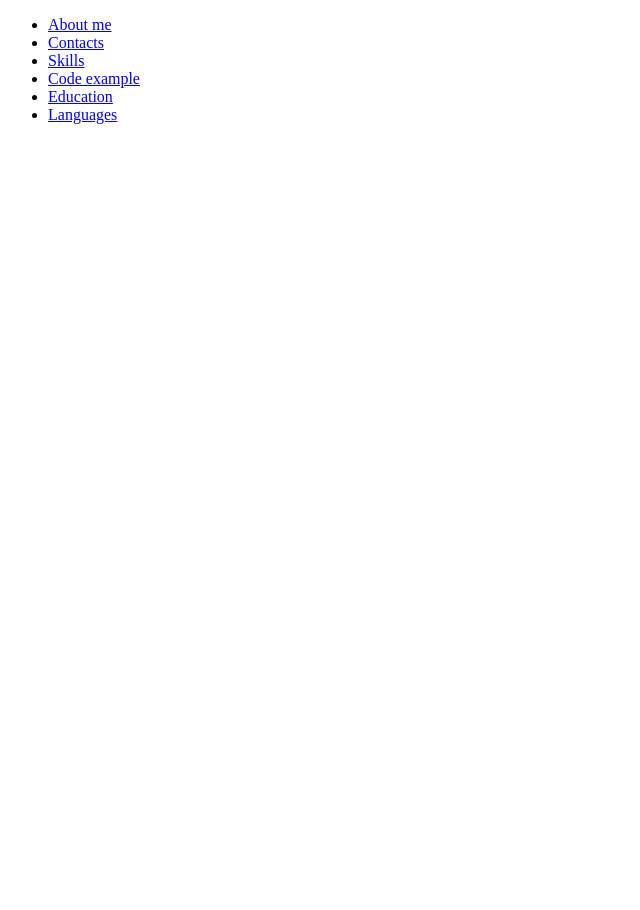
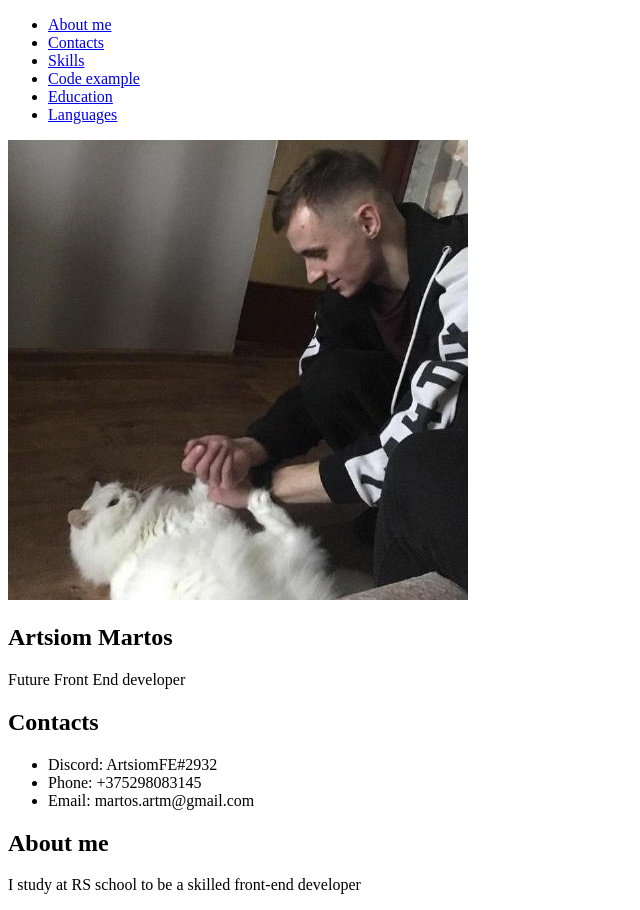
Before and after one commit to martos-art/rsschool-cv, a plain HTML site: page index.html in a window 1280 px wide. Shown: the whole page, without its empty margins (0-640 px from the left). Before the commit the page ends 800 px from the top, so only its background shows below. Drawn offline with Linux system fonts and the light colour scheme.

Commit message:
feat: add img, contacts, about me

```diff
--- a/index.html
+++ b/index.html
@@ -1,5 +1,6 @@
 <!DOCTYPE html>
 <html lang="en">
+
 <head>
     <meta charset="UTF-8">
     <meta http-equiv="X-UA-Compatible" content="IE=edge">
@@ -7,6 +8,7 @@
     <title>CV Artsiom Martos</title>
     <link rel="stylesheet" href="style.css">
 </head>
+
 <body>
     <header class="header">
         <nav class="nav-bar">
@@ -21,5 +23,36 @@
         </nav>
     </header>
 
+    <main>
+
+        <div class="profile">
+
+            <section class="profile-items">
+                <img class="avatar" src="assets/img/avatar.jfif" alt="avatar">
+                <div>
+                    <h1>Artsiom Martos</h1>
+                    <p>Future Front End developer</p>
+                </div>
+            </section>
+
+            <section class="contacts" id="contacts">
+                <h2>Contacts</h2>
+                <ul>
+                    <li>Discord: ArtsiomFE#2932</li>
+                    <li>Phone: +375298083145</li>
+                    <li>Email: martos.artm@gmail.com</li>
+                </ul>
+            </section>
+
+            <section class="about-me" id="about-me">
+                <h2>About me</h2>
+                <p>I study at RS school to be a skilled front-end developer</p>
+            </section>
+
+
+        </div>
+
+    </main>
 </body>
+
 </html>
```
Also changed, not shown: assets/img/avatar.jfif (added).
